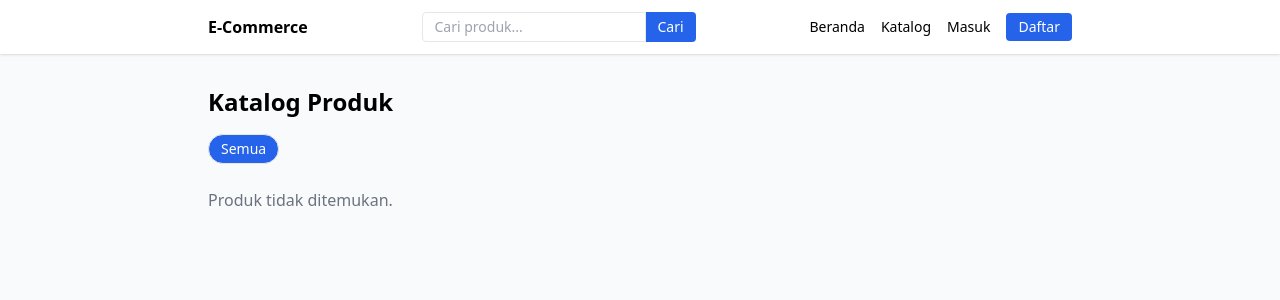
After one commit to well-architected-soc-16/soc16-ecommerce, a Flask app: page /produk in a window 1280 px wide. The commit adds this page. Shown: the top 300 px of the page. Run offline with Flask 3, Linux system fonts and the light colour scheme; some libraries are stand-ins or nearby versions.

Commit message:
feat: katalog, pencarian, detail produk, menu profil, hapus permanen produk (#6)
* feat: hapus permanen produk dengan halaman konfirmasi

* feat: katalog, pencarian navbar, detail produk, menu profil

```diff
--- a/app.py
+++ b/app.py
@@ -21,6 +21,9 @@ def create_app():
     from routes.admin import admin_bp
     app.register_blueprint(admin_bp)
 
+    from routes.shop import shop_bp
+    app.register_blueprint(shop_bp)
+
     from commands import buat_admin
     app.cli.add_command(buat_admin)
 
--- /dev/null
+++ b/routes/shop.py
@@ -0,0 +1,49 @@
+from flask import Blueprint, render_template, request
+
+from extensions import db
+from models import Category, Product
+
+shop_bp = Blueprint("shop", __name__)
+
+
+@shop_bp.route("/produk")
+def katalog():
+    q = (request.args.get("q") or "").strip()[:100]
+    kategori_slug = request.args.get("kategori") or ""
+    page = request.args.get("page", 1, type=int)
+
+    query = db.select(Product).where(Product.is_active.is_(True))
+
+    kategori_aktif = None
+    if kategori_slug:
+        kategori_aktif = db.session.execute(
+            db.select(Category).filter_by(slug=kategori_slug)
+        ).scalar_one_or_none()
+        if kategori_aktif:
+            query = query.where(Product.category_id == kategori_aktif.id)
+
+    if q:
+        query = query.where(Product.nama.icontains(q, autoescape=True))
+
+    query = query.order_by(Product.created_at.desc())
+    halaman = db.paginate(query, page=page, per_page=12, error_out=False)
+
+    daftar_kategori = db.session.execute(
+        db.select(Category).order_by(Category.nama)
+    ).scalars().all()
+
+    return render_template(
+        "shop/katalog.html",
+        halaman=halaman,
+        q=q,
+        kategori_aktif=kategori_aktif,
+        daftar_kategori=daftar_kategori,
+    )
+
+
+@shop_bp.route("/produk/<slug>")
+def detail(slug):
+    produk = db.first_or_404(
+        db.select(Product).filter_by(slug=slug, is_active=True)
+    )
+    return render_template("shop/detail.html", produk=produk)
--- /dev/null
+++ b/static/js/menu.js
@@ -0,0 +1,12 @@
+(function () {
+  const menu = document.getElementById("menu-profil");
+  if (!menu) return;
+
+  document.addEventListener("click", function (e) {
+    if (menu.open && !menu.contains(e.target)) menu.open = false;
+  });
+
+  document.addEventListener("keydown", function (e) {
+    if (e.key === "Escape") menu.open = false;
+  });
+})();
--- a/templates/admin/produk_list.html
+++ b/templates/admin/produk_list.html
@@ -31,6 +31,7 @@
           <input type="hidden" name="csrf_token" value="{{ csrf_token() }}">
           <button class="{{ 'text-red-600' if p.is_active else 'text-green-600' }}">
             {{ 'Sembunyikan' if p.is_active else 'Tampilkan' }}
+             <a href="{{ url_for('admin.produk_hapus', id=p.id) }}" class="text-red-700 font-medium ml-3">Hapus permanen</a>
           </button>
         </form>
       </td>
--- a/templates/base.html
+++ b/templates/base.html
@@ -6,25 +6,57 @@
   <title>{% block title %}E-Commerce{% endblock %}</title>
   <script src="{{ url_for('static', filename='js/email-saran.js') }}" defer></script>
   <script src="https://cdn.tailwindcss.com"></script>
+  <script src="{{ url_for('static', filename='js/menu.js') }}" defer></script>
 </head>
 <body class="bg-gray-50 min-h-screen">
   <nav class="bg-white shadow">
-    <div class="max-w-4xl mx-auto px-4 py-3 flex justify-between items-center">
+    <div class="max-w-4xl mx-auto px-4 py-3 flex flex-wrap gap-3 justify-between items-center">
       <a href="{{ url_for('index') }}" class="font-bold">E-Commerce</a>
+
+      <form method="get" action="{{ url_for('shop.katalog') }}" class="flex order-last w-full md:order-none md:w-auto">
+        <input type="search" name="q" maxlength="100" placeholder="Cari produk..."
+               value="{{ request.args.get('q', '') if request.endpoint == 'shop.katalog' else '' }}"
+               class="flex-1 md:w-56 border rounded-l px-3 py-1 text-sm">
+        <button class="bg-blue-600 text-white px-3 py-1 rounded-r text-sm">Cari</button>
+      </form>
+
       <div class="flex gap-4 items-center text-sm">
         <a href="{{ url_for('index') }}">Beranda</a>
+        <a href="{{ url_for('shop.katalog') }}">Katalog</a>
+
         {% if g.user %}
-          {% if g.user.role == 'admin' %}
-            <a href="{{ url_for('admin.dashboard') }}">Dashboard</a>
-          {% endif %}
-          <a href="{{ url_for('auth.profil') }}">{{ g.user.nama }}</a>
-          <form method="post" action="{{ url_for('auth.logout') }}">
-            <input type="hidden" name="csrf_token" value="{{ csrf_token() }}">
-            <button class="text-red-600">Keluar</button>
-          </form>
+          <details class="relative" id="menu-profil">
+            <summary class="list-none cursor-pointer flex items-center gap-2 select-none">
+              <span class="w-8 h-8 rounded-full bg-blue-600 text-white flex items-center justify-center font-bold">
+                {{ g.user.nama[:1] | upper }}
+              </span>
+              <span class="hidden sm:inline">{{ g.user.nama }}</span>
+              <span class="text-gray-400">&#9662;</span>
+            </summary>
+
+            <div class="absolute right-0 mt-2 w-56 bg-white rounded shadow-lg border z-20 py-2">
+              <div class="px-4 py-2 border-b">
+                <p class="font-medium truncate">{{ g.user.nama }}</p>
+                <p class="text-xs text-gray-500 truncate">{{ g.user.email }}</p>
+                {% if g.user.role == 'admin' %}
+                  <span class="inline-block mt-1 text-xs bg-blue-100 text-blue-700 px-2 rounded">Admin</span>
+                {% endif %}
+              </div>
+
+              <a href="{{ url_for('auth.profil') }}" class="block px-4 py-2 hover:bg-gray-100">Profil saya</a>
+              {% if g.user.role == 'admin' %}
+                <a href="{{ url_for('admin.dashboard') }}" class="block px-4 py-2 hover:bg-gray-100">Dashboard admin</a>
+              {% endif %}
+
+              <form method="post" action="{{ url_for('auth.logout') }}" class="border-t mt-1 pt-1">
+                <input type="hidden" name="csrf_token" value="{{ csrf_token() }}">
+                <button class="w-full text-left px-4 py-2 text-red-600 hover:bg-red-50">Keluar</button>
+              </form>
+            </div>
+          </details>
         {% else %}
           <a href="{{ url_for('auth.login') }}">Masuk</a>
-          <a href="{{ url_for('auth.register') }}">Daftar</a>
+          <a href="{{ url_for('auth.register') }}" class="bg-blue-600 text-white px-3 py-1 rounded">Daftar</a>
         {% endif %}
       </div>
     </div>
--- /dev/null
+++ b/templates/shop/katalog.html
@@ -0,0 +1,47 @@
+{% extends "base.html" %}
+{% block title %}{{ 'Cari: ' ~ q if q else 'Katalog' }}{% endblock %}
+{% block content %}
+<h1 class="text-2xl font-bold mb-4">
+  {% if q %}Hasil pencarian "{{ q }}"{% else %}Katalog Produk{% endif %}
+</h1>
+
+<div class="flex flex-wrap gap-2 mb-6 text-sm">
+  <a href="{{ url_for('shop.katalog', q=q or None) }}"
+     class="px-3 py-1 rounded-full border {{ 'bg-blue-600 text-white' if not kategori_aktif }}">Semua</a>
+  {% for k in daftar_kategori %}
+    <a href="{{ url_for('shop.katalog', kategori=k.slug, q=q or None) }}"
+       class="px-3 py-1 rounded-full border {{ 'bg-blue-600 text-white' if kategori_aktif and kategori_aktif.id == k.id }}">
+      {{ k.nama }}
+    </a>
+  {% endfor %}
+</div>
+
+{% if q %}
+  <p class="text-sm text-gray-600 mb-4">
+    {{ halaman.total }} produk ditemukan ·
+    <a href="{{ url_for('shop.katalog', kategori=kategori_aktif.slug if kategori_aktif else None) }}" class="text-blue-600">hapus pencarian</a>
+  </p>
+{% endif %}
+
+<div class="grid grid-cols-2 md:grid-cols-4 gap-4">
+  {% for p in halaman.items %}
+    {% include "shop/_kartu.html" %}
+  {% else %}
+    <p class="col-span-full text-gray-500">Produk tidak ditemukan.</p>
+  {% endfor %}
+</div>
+
+{% if halaman.pages > 1 %}
+<div class="flex justify-center gap-2 mt-8 text-sm">
+  {% if halaman.has_prev %}
+    <a href="{{ url_for('shop.katalog', page=halaman.prev_num, q=q or None, kategori=kategori_aktif.slug if kategori_aktif else None) }}"
+       class="px-3 py-1 border rounded">&larr; Sebelumnya</a>
+  {% endif %}
+  <span class="px-3 py-1">Halaman {{ halaman.page }} dari {{ halaman.pages }}</span>
+  {% if halaman.has_next %}
+    <a href="{{ url_for('shop.katalog', page=halaman.next_num, q=q or None, kategori=kategori_aktif.slug if kategori_aktif else None) }}"
+       class="px-3 py-1 border rounded">Berikutnya &rarr;</a>
+  {% endif %}
+</div>
+{% endif %}
+{% endblock %}
```
Also changed, not shown: forms/admin.py (+7 -0 lines), routes/admin.py (+49 -2 lines), templates/admin/produk_hapus.html (added, +37 -0 lines), templates/shop/_kartu.html (added, +11 -0 lines), templates/shop/detail.html (added, +26 -0 lines).
